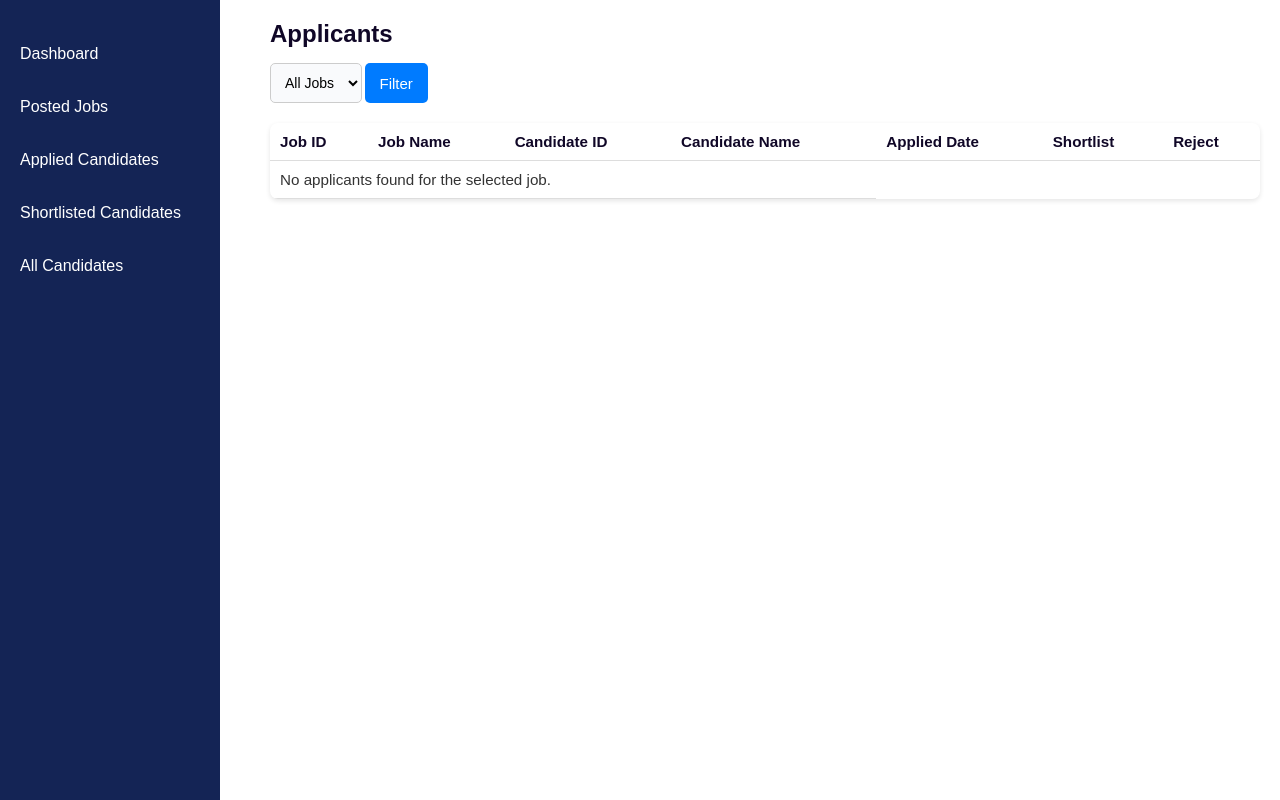
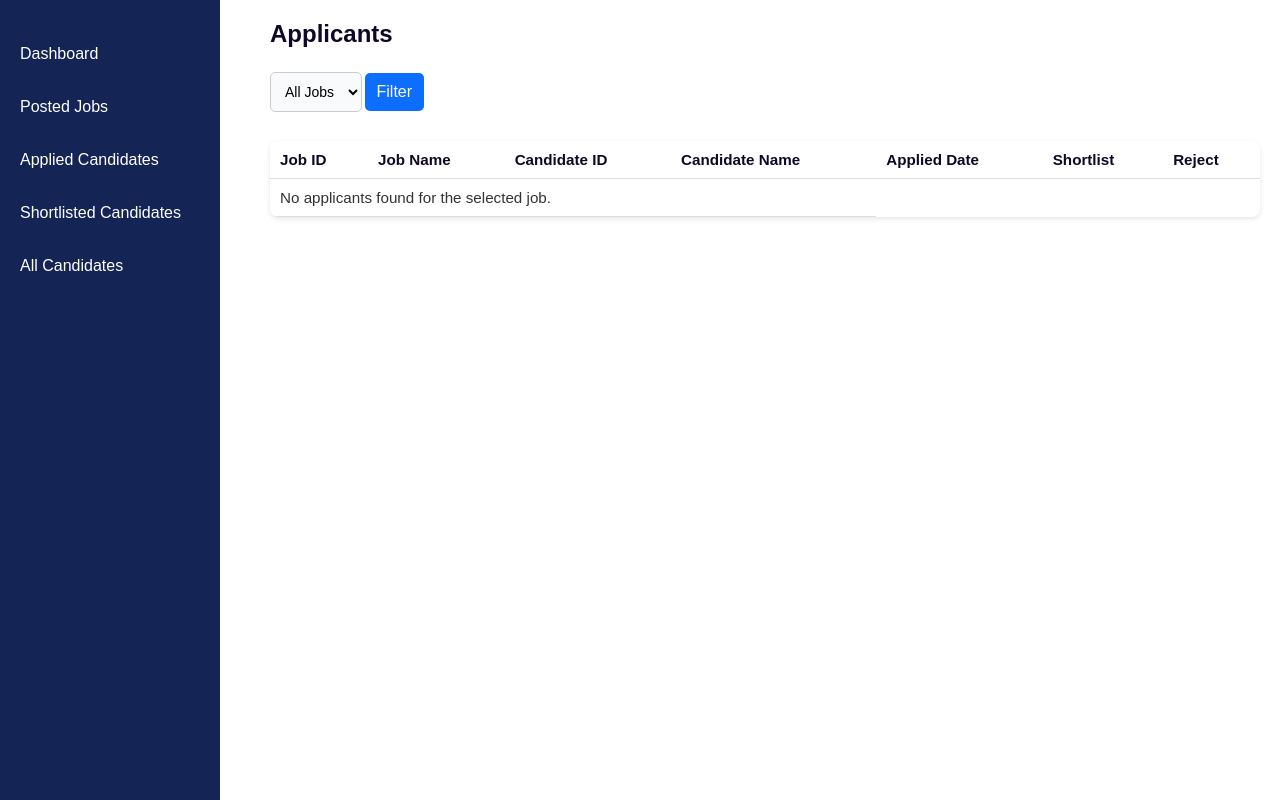
Before and after one commit to safa-jsk/Employify, a PHP site: page /e_applied.php in a window 1280 px wide. Shown: the part 78-878 px from the top of the page. Run offline with PHP 8.4, Linux system fonts and the light colour scheme; the visitor is signed in with stand-in values (Sample User, id 1); data that the repository does not hold is empty.

Commit message:
Fixed buttons

```diff
--- a/e_applied.php
+++ b/e_applied.php
@@ -73,7 +73,7 @@
                     <?php endwhile; ?>
                 </select>
             </div>
-            <button type="submit" class="search-button">Filter</button>
+            <button type="submit" class="filter-button">Filter</button>
         </form>
 
         <!-- Applicants Table -->
--- a/e_shortlisted.php
+++ b/e_shortlisted.php
@@ -96,7 +96,7 @@
                 <input type="text" name="search"
                     value="<?php echo isset($_GET['search']) ? htmlspecialchars($_GET['search']) : ''; ?>"
                     class="form-control" placeholder="Search for candidates">
-                <button type="submit" class="search-button">Filter</button>
+                <button type="submit" class="filter-button">Filter</button>
             </div>
         </form>
 
--- a/style.css
+++ b/style.css
@@ -521,8 +521,10 @@
 /* Job Status - applied and bookmark*/
 .status {
   height: 37.5px;
+  max-width: fit-content;
   color: #fcfcfd;
   text-decoration: none;
+  margin: auto;
   display: flex;
   justify-content: center;
   align-items: center;
@@ -755,9 +757,30 @@
 /* Search Button */
 .search-button {
   height: 37.5px;
+  max-width: fit-content;
   background-color: #0d6efd;
   color: #fcfcfd;
   text-decoration: none;
+  margin: auto;
+  display: flex;
+  justify-content: center;
+  align-items: center;
+  border: none;
+  padding: 12px;
+  font-size: 16px;
+  border-radius: 5px;
+  cursor: pointer;
+  margin-top: 10px;
+  transition: background-color 0.3s ease;
+}
+
+.filter-button {
+  height: 37.5px;
+  max-width: fit-content;
+  background-color: #0d6efd;
+  color: #fcfcfd;
+  text-decoration: none;
+  margin-bottom: 10px;
   display: flex;
   justify-content: center;
   align-items: center;
@@ -989,3 +1012,9 @@
     display: block;
     width: 100%;
 }
+
+
+/* Edit Job Form */
+.mb-3 {
+    margin-bottom: 1rem; /* 16px */
+}
```
Also changed, not shown: e_edit_job.php (+0 -62 lines), e_posted-jobs.php (+5 -5 lines).
